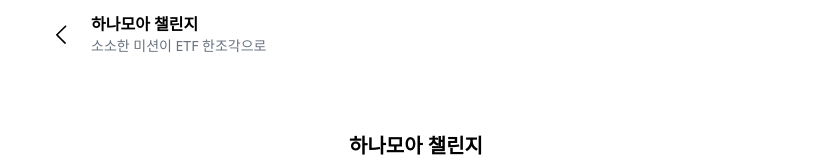
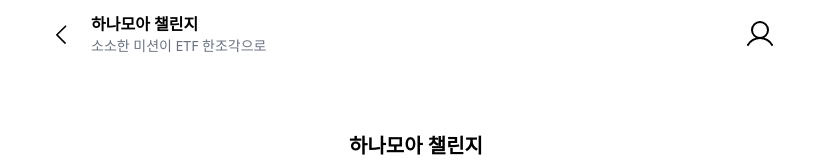
Before and after one commit to jjinleee/ISAID, a Next.js app: page /challenge in a window 1280 px wide. Shown: the top 160 px of the page, without its empty margins (224-1055 px from the left). Built offline with nearby package versions, Linux system fonts and the light colour scheme.

Commit message:
feat: 마이 페이지 이동 버튼 추가 (#62)

```diff
--- a/components/header-bar/header-bar.tsx
+++ b/components/header-bar/header-bar.tsx
@@ -1,9 +1,8 @@
 'use client';
 
-import Image from 'next/image';
 import { useRouter } from 'next/navigation';
 import BackIcon from '@/public/images/back-icon';
-import MenuIcon from '@/public/images/menu-icon';
+import User from '@/public/images/common/user.svg';
 import { HeaderBarProps } from '@/types/components';
 
 const HeaderBar = ({ title, subtitle, onMenuClick }: HeaderBarProps) => {
@@ -23,10 +22,9 @@ const HeaderBar = ({ title, subtitle, onMenuClick }: HeaderBarProps) => {
           </div>
         </div>
 
-        {/*<button onClick={onMenuClick} className='cursor-pointer'>*/}
-        {/*  <MenuIcon />*/}
-        {/*</button>*/}
-        <button></button>
+        <button onClick={onMenuClick} className='cursor-pointer'>
+          <User />
+        </button>
       </div>
     </div>
   );
--- a/components/header-bar/main-header-bar.tsx
+++ b/components/header-bar/main-header-bar.tsx
@@ -1,7 +1,6 @@
 'use client';
 
-import Image from 'next/image';
-import MenuIcon from '@/public/images/menu-icon';
+import User from '@/public/images/common/user.svg';
 import { MainHeaderProps } from '@/types/components';
 
 const MainHeader = ({ title, subtitle, onMenuClick }: MainHeaderProps) => {
@@ -13,8 +12,8 @@ const MainHeader = ({ title, subtitle, onMenuClick }: MainHeaderProps) => {
           {subtitle && <p className='text-sm text-gray-500 mt-1'>{subtitle}</p>}
         </div>
 
-        <button className='cursor-pointer' onClick={onMenuClick}>
-          <MenuIcon />
+        <button onClick={onMenuClick} className='cursor-pointer'>
+          <User />
         </button>
       </div>
     </div>
--- a/components/header-bar/page-header.tsx
+++ b/components/header-bar/page-header.tsx
@@ -1,20 +1,29 @@
 'use client';
 
 import { useState } from 'react';
-import { usePathname } from 'next/navigation';
+import { usePathname, useRouter } from 'next/navigation';
 import { useHeader } from '@/context/header-context';
 import HeaderBar from './header-bar';
 import MainHeader from './main-header-bar';
-import Sidebar from './side-bar';
+
+// import Sidebar from './side-bar';
 
 export default function PageHeader() {
   const pathname = usePathname();
   const { title, subtitle } = useHeader();
+  const router = useRouter();
 
-  const [sidebarOpen, setSidebarOpen] = useState(false);
+  // const [sidebarOpen, setSidebarOpen] = useState(false);
+  //
+  // const openSidebar = () => setSidebarOpen(true);
+  // const closeSidebar = () => setSidebarOpen(false);
 
-  const openSidebar = () => setSidebarOpen(true);
-  const closeSidebar = () => setSidebarOpen(false);
+  const userClick = () => {
+    if (pathname === '/mypage') {
+      return;
+    }
+    router.push('/mypage');
+  };
 
   return (
     <div
@@ -27,24 +36,20 @@ export default function PageHeader() {
         <MainHeader
           title='안녕하세요, OOO 님!'
           subtitle='오늘도 현명한 투자하세요'
-          onMenuClick={openSidebar}
+          onMenuClick={userClick}
         />
       ) : pathname === '/mypage' ? (
         <MainHeader
           title='마이페이지'
           subtitle='당신의 금융 발자취를 확인해보세요'
-          onMenuClick={openSidebar}
+          onMenuClick={userClick}
         />
       ) : (
-        <HeaderBar
-          title={title}
-          subtitle={subtitle}
-          onMenuClick={openSidebar}
-        />
+        <HeaderBar title={title} subtitle={subtitle} onMenuClick={userClick} />
       )}
 
       {/* 사이드바 */}
-      <Sidebar isOpen={sidebarOpen} onClose={closeSidebar} />
+      {/*<Sidebar isOpen={sidebarOpen} onClose={closeSidebar} />*/}
     </div>
   );
 }
```
Also changed, not shown: public/images/common/user.svg (added).
